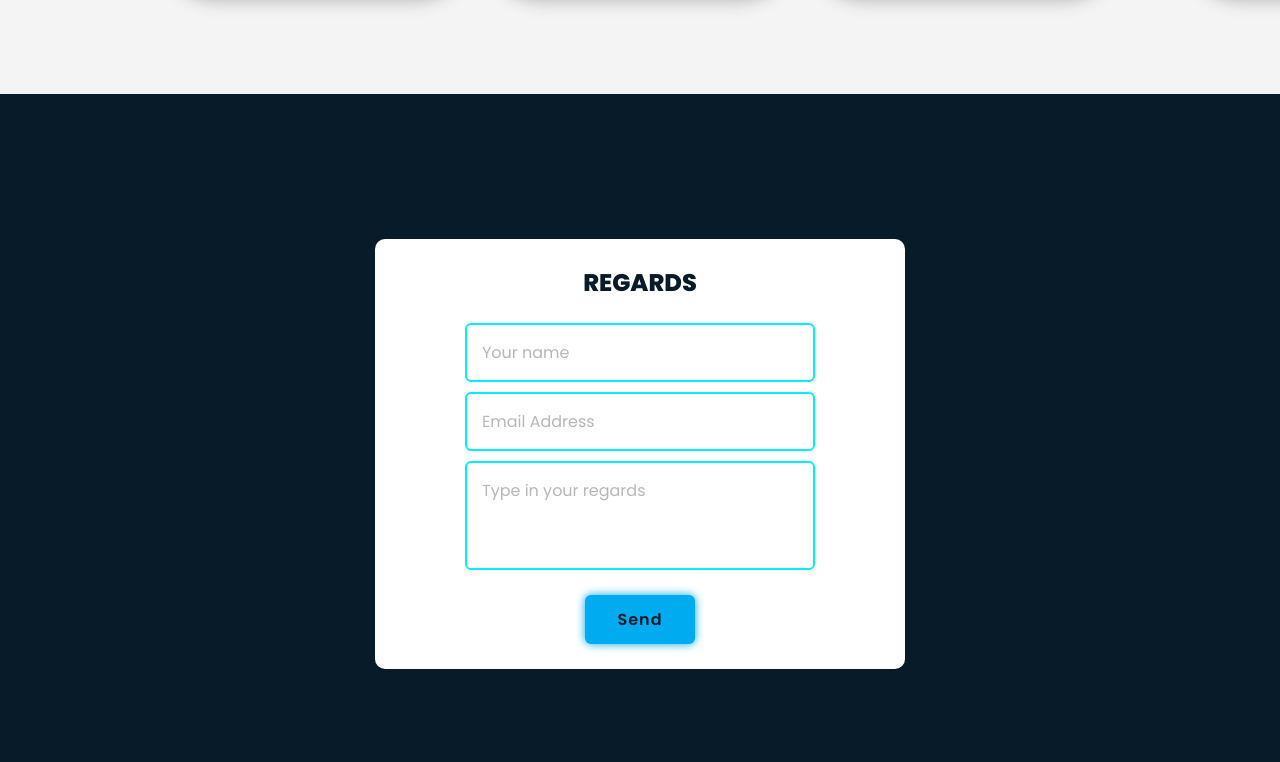
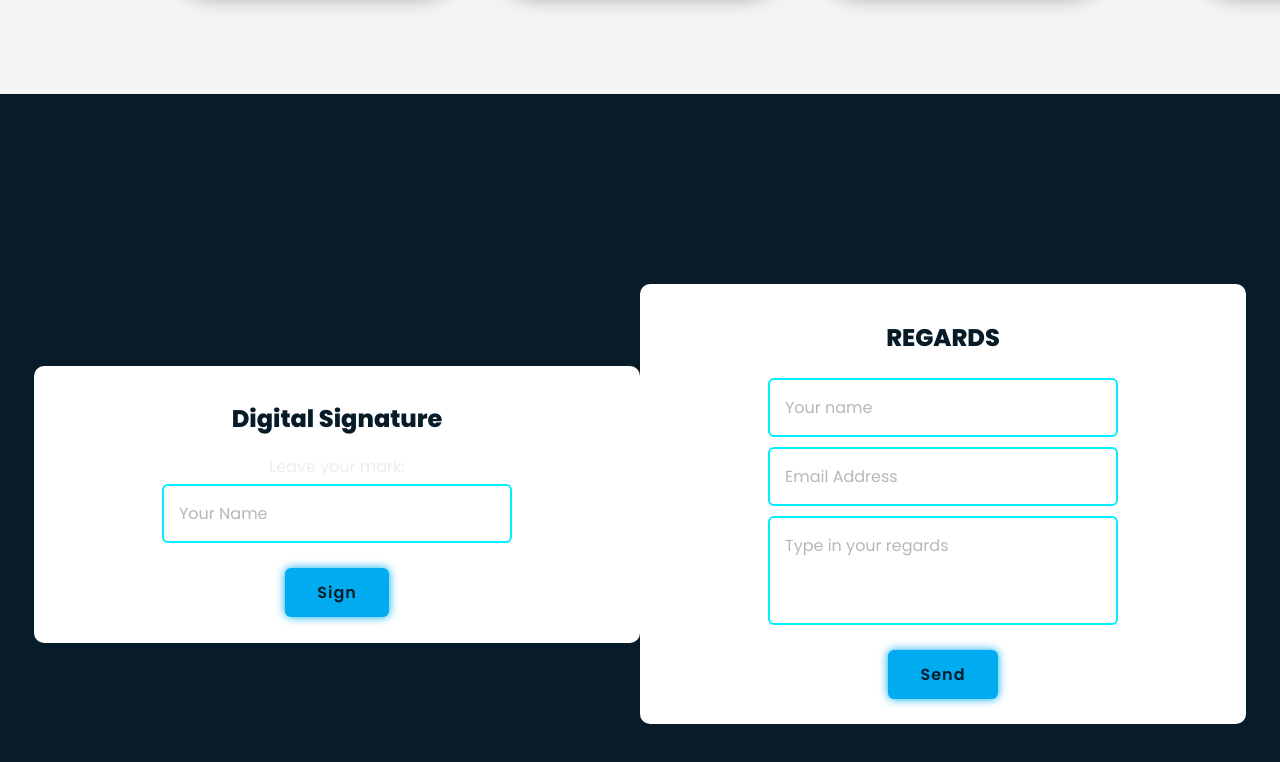
Before and after one commit to NuelWrld/eksu_tribute, a plain HTML site: page index.html in a window 1280 px wide. Shown: the part 1924-2686 px from the top of the page. Drawn offline with nearby package versions, Linux system fonts and the light colour scheme; some packages are replaced by stand-ins of ours; a script that the page names is missing.

Commit message:
fixed the js

```diff
--- a/index.html
+++ b/index.html
@@ -113,16 +113,20 @@
         </div>
     </section> -->
     <section class="contact">
-        <!-- <div class="contact-content">
-            <form action="" method="post">
-                <h2>CONTACT US</h2>
-                <input type="text" id="name" placeholder="Your name" required>
-                <input type="email" id="email" placeholder="Enter Your Email" required>
-                <input type="text" id="phone" placeholder="phone no." required>
-                <textarea id="message" rows="5" placeholder="How can we help you?"></textarea>
-                <button type="submit">Send</button>
-            </form>
-        </div> -->
+        <div class="contact-content">
+            <div class="form">
+                <h2>Digital Signature</h2>
+
+                <div class="signature-board" id="signatureBoard">
+                    <!-- Signatures will be dynamically added here -->
+                </div>
+
+                <label for="signatureInput">Leave your mark:</label>
+                <input type="text" id="signatureInput" placeholder="Your Name">
+
+                <button class="button" onclick="addSignature()">Sign</button>
+            </div>
+        </div>
         <div class="contact-content">
             <div class="form">
                 <h2>REGARDS</h2>
--- a/style.css
+++ b/style.css
@@ -527,20 +527,24 @@ h1 {
     display: flex;
     align-items: center;
     justify-content: center;
-    gap: 100px;
+
 }
 
 .contact-content{
     text-align: center;
+    display: flex;
+    gap: 100px;
 }
 
 .form{
     background: #fff;
     display: flex;
     flex-direction: column;
-    padding: 2vw 7vw;
+    padding: 2vw 10vw;
+    margin-top: 100px;
     width: 100%;
     max-width: 900px;
+    max-height: 900px;
     border-radius: 10px;
     -webkit-border-radius: 10px;
     -moz-border-radius: 10px;
@@ -551,6 +555,7 @@ h1 {
 .form h2{
     color: #081b29;
     font-weight: 800;
+    margin-top: 10px;
     margin-bottom: 18px;
 }
 
```
